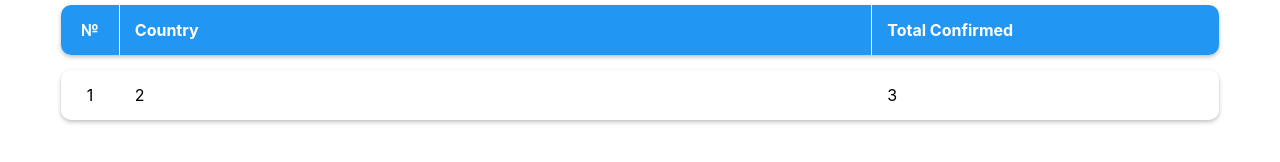
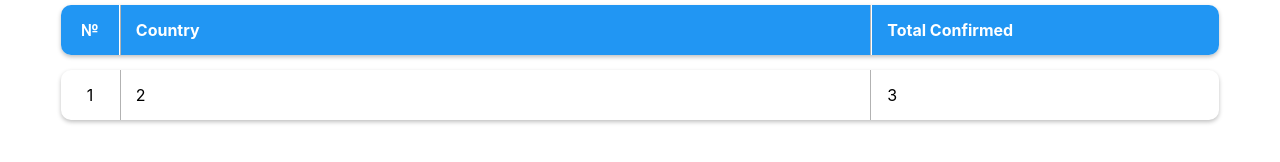
Before and after one commit to JohnBakhmat/codempire-test-task, a React (Create React App) app: page / in a window 1280 px wide. Shown: the part 180-342 px from the top of the page. Built offline with nearby package versions, Linux system fonts and the light colour scheme.

Commit message:
Added cell separators

```diff
--- a/src/components/ListItem/style.module.sass
+++ b/src/components/ListItem/style.module.sass
@@ -2,13 +2,13 @@
 	box-shadow: 0px 2px 4px rgba(0, 0, 0, 0.25)
 	border-radius: 10px
 	// background: #000
+	// border-collapse: collapse
 
 	th
 		color: white
 		background: #2196F3
 
 	td,th
-
 		text-align: start
 		padding: 15px
 		&:first-child
@@ -18,3 +18,6 @@
 		&:last-child
 			width: 30%
 			border-radius: 0 10px 10px 0
+		&:not(:first-child):not(:last-child)
+			border-left: 1px solid #B2B2B2
+			border-right: 1px solid #B2B2B2
--- a/src/components/Table/style.module.sass
+++ b/src/components/Table/style.module.sass
@@ -1,4 +1,4 @@
 .table
 	width: 100%
 	border-spacing: 1px 15px
-	border-collapse: separate
+	// border-collapse: collapse
```
